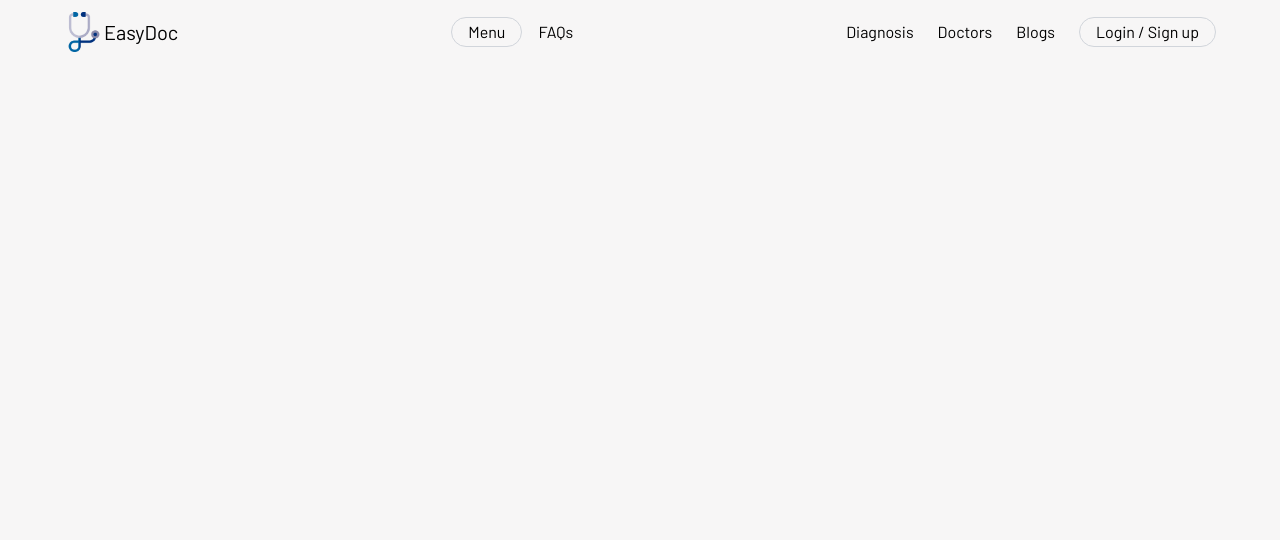
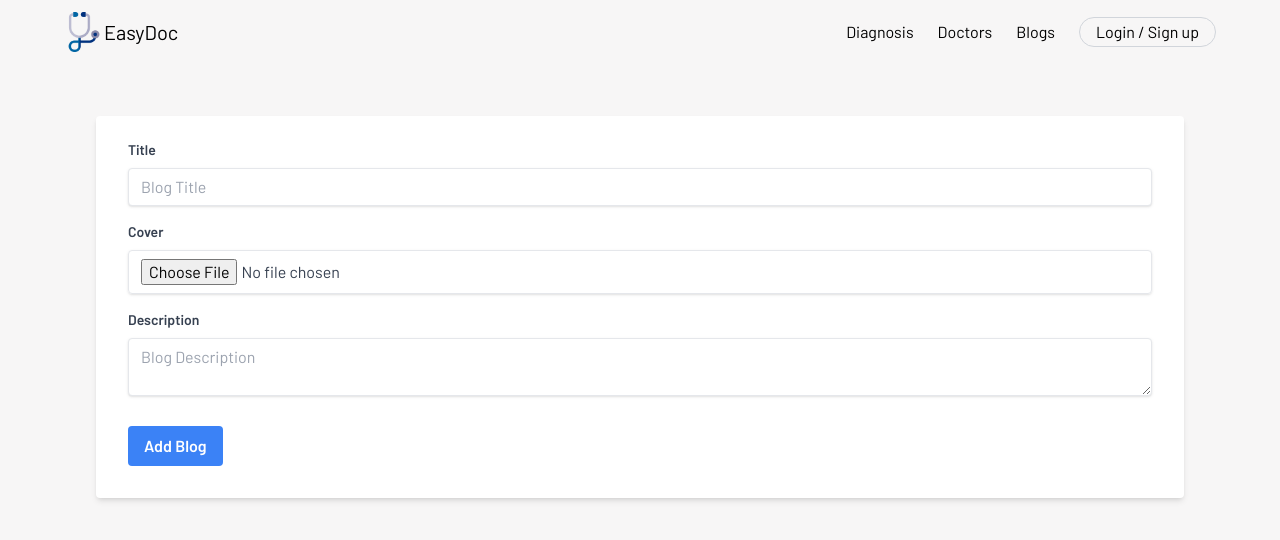
Before and after one commit to Akshat-Kumar-X/EasyDoc, a React (Vite) app: page /add-blog in a window 1280 px wide. Shown: the top 540 px of the page. Built offline with nearby package versions, Linux system fonts and the light colour scheme.

Commit message:
added_blog_sigin_page

```diff
--- a/src/App.jsx
+++ b/src/App.jsx
@@ -7,20 +7,25 @@ import About from './pages/About'
 import Login from './pages/Login'
 import Signup from './pages/Signup'
 import Blogs from './pages/Blogs'
+import AddBlog from './pages/AddBlog'
+import AuthProvider from './contexts/auth-provider'
 
 const App = () => {
   return (
     <BrowserRouter>
-      <Navbar/>
-      <Routes>
-          <Route path='/'             element={ <Home/> } />
-          <Route path='/diagnosis'    element={ <Diagnosis/> } />
-          <Route path='/appointment'  element={ <Appointment/> } />
-          <Route path='/about'        element={ <About/> } />
-          <Route path='/blog'      element={ <Blogs/> } />
-          <Route path='/login'        element={ <Login/> } />
-          <Route path='/signup'       element={ <Signup/> } />
-      </Routes>
+      <AuthProvider>
+        <Navbar />
+        <Routes>
+          <Route path='/' element={<Home />} />
+          <Route path='/add-blog' element={<AddBlog />} />
+          <Route path='/diagnosis' element={<Diagnosis />} />
+          <Route path='/appointment' element={<Appointment />} />
+          <Route path='/about' element={<About />} />
+          <Route path='/blog' element={<Blogs />} />
+          <Route path='/login' element={<Login />} />
+          <Route path='/signup' element={<Signup />} />
+        </Routes>
+      </AuthProvider>
     </BrowserRouter>
   )
 }
--- a/src/components/Auth.jsx
+++ b/src/components/Auth.jsx
@@ -1,5 +1,5 @@
 import React, { useEffect } from "react";
-import { Link, useNavigate } from "react-router-dom";
+import { Link } from "react-router-dom";
 import { account } from "../helper/appwrite";
 
 const Auth = ({
@@ -16,13 +16,7 @@ const Auth = ({
   setPassword,
   setName,
 }) => {
-  const navigate = useNavigate();
-  useEffect(() => {
-    const user = account.get();
-    user.then(() => {
-      navigate("/");
-    });
-  }, [navigate]);
+
   return (
     <div className="hero min-h-screen bg-[#F7F6F6] pt-0 justify-center ">
       <div className="hero-content flex-col lg:flex-row-reverse gap-10  mb-auto mt-10">
--- a/src/components/Navbar.jsx
+++ b/src/components/Navbar.jsx
@@ -1,31 +1,23 @@
 import { Link } from 'react-router-dom';
+import { useAuth } from "../contexts/auth-provider";
 
 const Navbar = () => {
+  const { isSignedIn, user, logout } = useAuth();
   return (
     <nav className="flex justify-between items-center w-full mb-8 pt-3">
 
       <div className="text-xl" id="logo">
         <Link to="/" className='flex justify-center items-center'>
-          <img src="/assets/images/stethoscope.png" alt="stethoscope" className='w-10 h-10'/>
+          <img src="/assets/images/stethoscope.png" alt="stethoscope" className='w-10 h-10' />
           EasyDoc
         </Link>
       </div>
 
-      <div className="flex justify-center items-center gap-4">
-        <Link to="/">
-          <div className="border-[1.5px] border-gray-300  px-4 py-[2px] rounded-full hover:scale-110 hover:shadow-sm duration-300">
-            Menu
-          </div>
-        </Link>
-        <div className=" items-center hover:scale-110 duration-300 hidden sm:flex">
-          <Link to="/">FAQs</Link>
-        </div>
-      </div>
-
-
       <div className="hidden sm:flex gap-6">
-
         <ul className="flex gap-6">
+          {isSignedIn ? <li>
+            <Link to="/add-blog">Add Blog</Link>
+          </li> : null}
         <li className="flex items-center hover:scale-110 duration-300">
           <Link to="/diagnosis"> Diagnosis </Link>
         </li>
@@ -39,16 +31,21 @@ const Navbar = () => {
         </li>
 
         <li>
-            <Link to="/login">
+          {isSignedIn ? (
+            <span>
+              <h1>Hi, {user?.name}</h1>
+              <button onClick={logout}>Logout</button>
+            </span>
+        ) : (<Link to="/login">
           <div className="flex gap-1 border-[1.5px] border-gray-300  px-4 py-[2px] rounded-full hover:scale-110 hover:shadow-sm duration-300">
             <span className="">Login / Sign up</span>
           </div>
-            </Link>
+        </Link>)}
       </li>
     </ul>
-      </div>
+      </div >
 
-    </nav>
+    </nav >
   )
 }
 
--- /dev/null
+++ b/src/contexts/auth-provider.jsx
@@ -0,0 +1,37 @@
+import React from "react"
+import {account} from "../helper/appwrite"
+const AuthContext = React.createContext(null);
+
+const AuthProvider = ({children}) => {
+  const [isSignedIn, setIsSignedIn] = React.useState(false);
+  const [user, setUser] = React.useState(null);
+
+  React.useEffect(() => {
+    const userAsJson = localStorage["user"];
+    if(userAsJson) {
+      const data = JSON.parse(userAsJson);
+      setUser(data);
+      setIsSignedIn(true);
+    }
+  }, [])
+
+  return <AuthContext.Provider value={{
+    isSignedIn, setIsSignedIn, user, setUser
+}}>
+    {children}
+  </AuthContext.Provider>
+}
+
+export const useAuth = () => {
+  const {isSignedIn, setIsSignedIn, user, setUser} = React.useContext(AuthContext);
+  const logout = async () => {
+    localStorage.removeItem("user");
+    account.deleteSession();
+    setUser(null);
+    setIsSignedIn(false);
+  }
+
+  return {isSignedIn, setIsSignedIn, user, setUser, logout};
+}
+
+export default AuthProvider;
--- a/src/helper/appwrite.js
+++ b/src/helper/appwrite.js
@@ -1,4 +1,4 @@
-import { Account, Client } from 'appwrite';
+import { Account, Client, Storage, ID, Databases} from 'appwrite';
 
 const client = new Client();
 
@@ -7,6 +7,8 @@ client
     .setProject('65f32c6539fecb40765c');
 
 const account = new Account(client);
+const storage = new Storage(client);
+const db = new Databases(client);
 
 const getCurrentUser = async () => {
     const promise = account.get();
@@ -20,4 +22,4 @@ const getCurrentUser = async () => {
     return result;
 };
 
-export { account, client , getCurrentUser};
+export { account, client , getCurrentUser, storage, ID, db};
--- /dev/null
+++ b/src/pages/AddBlog.jsx
@@ -0,0 +1,98 @@
+import { useAuth } from '../contexts/auth-provider'
+import { useNavigate } from 'react-router-dom';
+import { storage, ID, db } from '../helper/appwrite'
+import React from 'react'
+
+export default function AddBlog() {
+  const { isSignedIn } = useAuth();
+  const navigate = useNavigate();
+  const [title, setTitle] = React.useState('');
+  const [image, setImage] = React.useState(null);
+  const [description, setDescription] = React.useState('');
+
+  const handleSubmit = async (event) => {
+    event.preventDefault();
+    const blogDetails = {
+      title,
+      image,
+      description,
+    };
+    try {
+      const file = await storage.createFile('65f370d2bf74728cc623', ID.unique(), image);
+      await db.createDocument('65f370068f6e9602ae3b', '65f37014559fbba73560', ID.unique(), {
+        title,
+        cover: file.$id,
+        description
+      });
+      alert("Blog added successfully");
+      navigate('/blog');
+    } catch (err) {
+      alert(err.message)
+    }
+  };
+
+  const handleTitleChange = (event) => {
+    setTitle(event.target.value);
+  };
+
+  const handleImageChange = (event) => {
+    setImage(event.target.files[0]);
+  };
+
+  const handleDescriptionChange = (event) => {
+    setDescription(event.target.value);
+  };
+
+
+  if (!isSignedIn) {
+    navigate('/')
+  }
+  return <div className="container mx-auto p-8">
+    <form onSubmit={handleSubmit} className="bg-white shadow-md rounded px-8 pt-6 pb-8 mb-4">
+      <div className="mb-4">
+        <label className="block text-gray-700 text-sm font-bold mb-2" htmlFor="title">
+          Title
+        </label>
+        <input
+          className="shadow appearance-none border rounded w-full py-2 px-3 text-gray-700 leading-tight focus:outline-none focus:shadow-outline"
+          id="title"
+          type="text"
+          placeholder="Blog Title"
+          value={title}
+          onChange={handleTitleChange}
+        />
+      </div>
+      <div className="mb-4">
+        <label className="block text-gray-700 text-sm font-bold mb-2" htmlFor="cover">
+          Cover
+        </label>
+        <input
+          className="shadow appearance-none border rounded w-full py-2 px-3 text-gray-700 leading-tight focus:outline-none focus:shadow-outline"
+          id="cover"
+          type="file"
+          onChange={handleImageChange}
+        />
+      </div>
+      <div className="mb-6">
+        <label className="block text-gray-700 text-sm font-bold mb-2" htmlFor="description">
+          Description
+        </label>
+        <textarea
+          className="shadow appearance-none border rounded w-full py-2 px-3 text-gray-700 leading-tight focus:outline-none focus:shadow-outline"
+          id="description"
+          placeholder="Blog Description"
+          value={description}
+          onChange={handleDescriptionChange}
+        ></textarea>
+      </div>
+      <div className="flex items-center justify-between">
+        <button
+          className="bg-blue-500 hover:bg-blue-700 text-white font-bold py-2 px-4 rounded focus:outline-none focus:shadow-outline"
+          type="submit"
+        >
+          Add Blog
+        </button>
+      </div>
+    </form>
+  </div>
+}
--- a/src/pages/Login.jsx
+++ b/src/pages/Login.jsx
@@ -2,6 +2,7 @@ import React, { useState } from "react";
 import Auth from "../components/Auth";
 import { account } from "../helper/appwrite";
 import { useNavigate } from "react-router-dom";
+import {useAuth} from "../contexts/auth-provider";
 
 const Loginbtn = ({ onClick }) => {
   return (
@@ -15,16 +16,26 @@ const Login = () => {
   const [email, setEmail] = useState("");
   const [password, setPassword] = useState("");
   const navigate = useNavigate();
+  const {isSignedIn, setIsSignedIn, setUser} = useAuth();
   const loginAccount = async () => {
-    const promise = account.createEmailSession(email, password);
+    const promise = account.createEmailPasswordSession(email, password);
     promise
-      .then((response) => {
+      .then(async (response) => {
+        setIsSignedIn(true);
+        const user = await account.get();
+        setUser(user);
+        localStorage["user"] = JSON.stringify(user);
         navigate("/");
       })
       .catch((err) => {
         alert(err);
       });
   };
+
+  if(isSignedIn) {
+    navigate('/')
+  }
+
   return (
     <Auth
       title={"Login now"}
```
Also changed, not shown: src/pages/Blogs.jsx (+42 -10 lines). Lines whose indentation alone changed are shown as unchanged.
